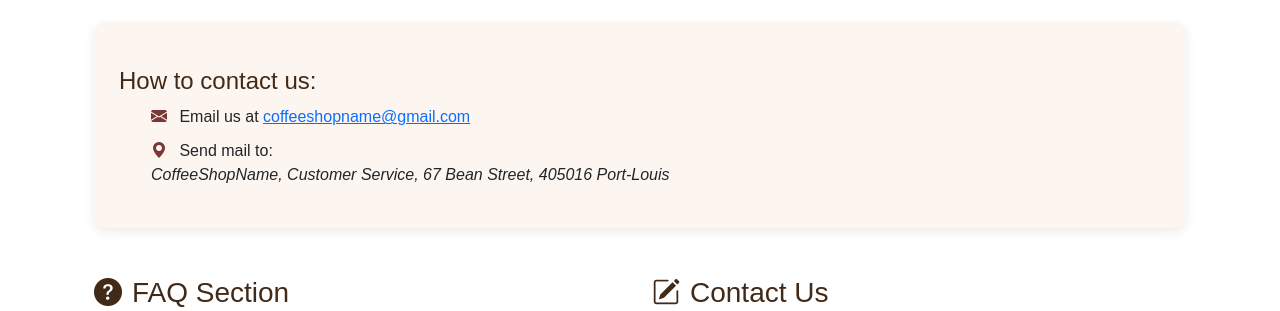
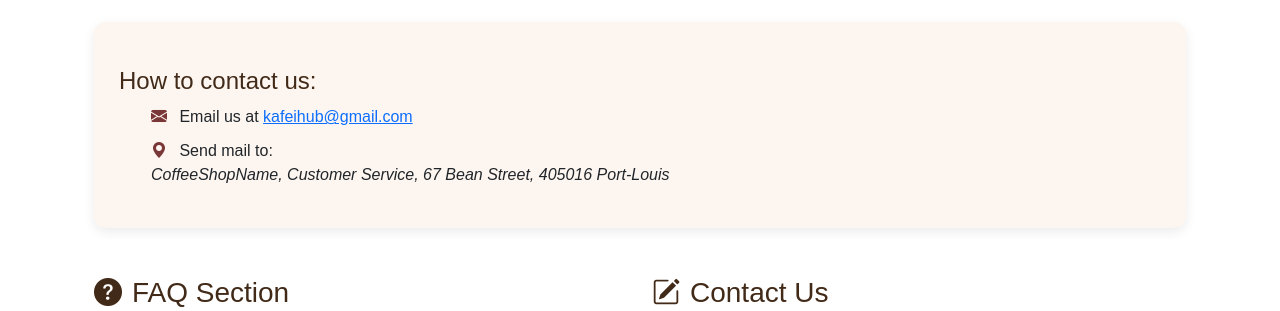
Before and after one commit to 1-ritika-1/Kafeihub, a Django app: page /about/ in a window 1280 px wide. Shown: the part 1650-1961 px from the top of the page. Run offline with Django 5.2, Linux system fonts and the light colour scheme; data that the repository does not hold is empty.

Commit message:
Adding correct email address

```diff
--- a/about/templates/about/about.html
+++ b/about/templates/about/about.html
@@ -68,7 +68,7 @@
 
             <h4>How to contact us:</h4>
             <ul class="contact-info">
-                <li><i class="bi bi-envelope-fill"></i> Email us at <a href="mailto:coffeeshopname@gmail.com">coffeeshopname@gmail.com</a></li>
+                <li><i class="bi bi-envelope-fill"></i> Email us at <a href="mailto:coffeeshopname@gmail.com">kafeihub@gmail.com</a></li>
                 <li><i class="bi bi-geo-alt-fill"></i> Send mail to: <br>
                     <em>CoffeeShopName, Customer Service, 67 Bean Street, 405016 Port-Louis</em>
                 </li>
```
